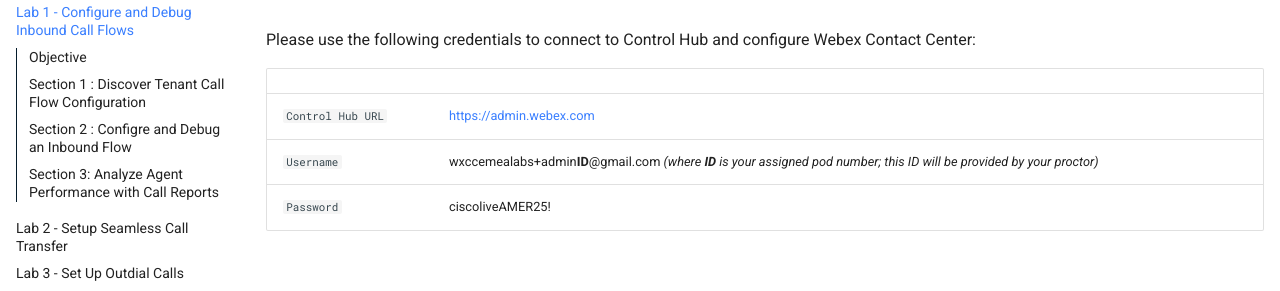
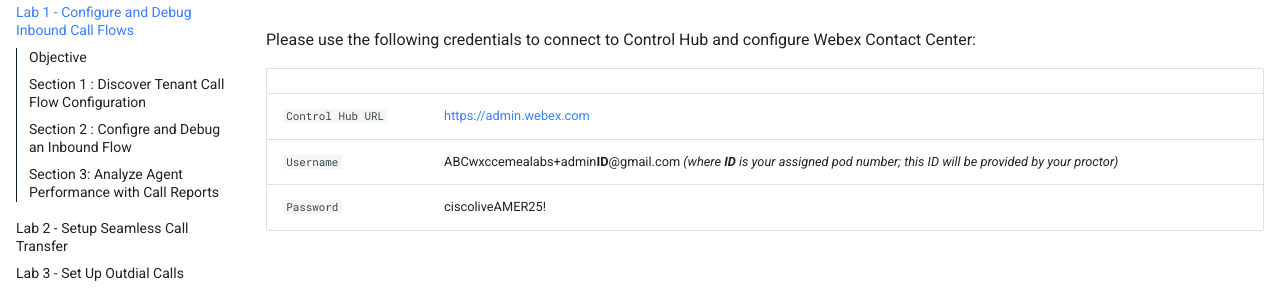
Before and after one commit to WebexCC-SA/LAB-2310, an MkDocs documentation site: the page built from docs/Excercise1.md, in a window 1280 px wide and 900 px high. Shown: the part 201-492 px from the top of the window. Built offline with MkDocs 1.6.1 and Material for MkDocs 9.7.7, drawn with Linux system fonts in a browser that asks for light colours.

Commit message:
changed usrname

```diff
--- a/docs/Excercise1.md
+++ b/docs/Excercise1.md
@@ -5,7 +5,7 @@
 | <!-- -->         | <!-- -->         |
 | ---------------- | ---------------- |
 | `Control Hub URL`            | <a href="https://admin.webex.com" target="_blank">https://admin.webex.com</a> |
-| `Username`       | wxccemealabs+admin**ID**@gmail.com  _(where **ID** is your assigned pod number; this ID will be provided by your proctor)_ |
+| `Username`       | ABCwxccemealabs+admin**ID**@gmail.com  _(where **ID** is your assigned pod number; this ID will be provided by your proctor)_ |
 | `Password`       | ciscoliveAMER25! |
 
 
```
